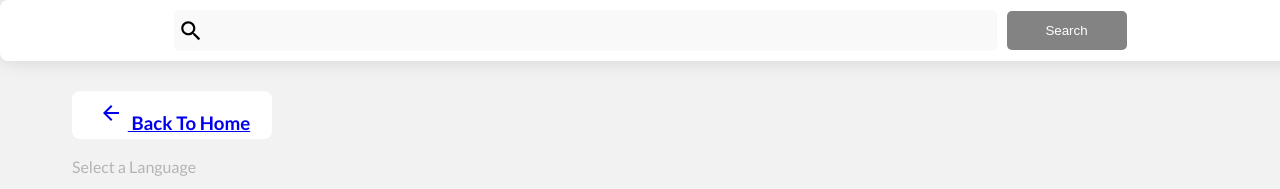
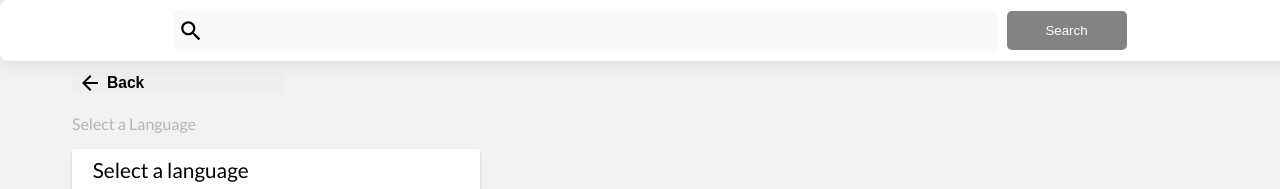
Before and after one commit to jacobdiaz/GR5, a React (Create React App) app: page /search in a window 1280 px wide. Shown: the top 189 px of the page. Built offline with nearby package versions, Linux system fonts and the light colour scheme.

Commit message:
style: Fixed back button style

```diff
--- a/src/assets/back.css
+++ b/src/assets/back.css
@@ -1,16 +1,13 @@
-.back{
-    width: 200px;
-    background-color: white;
-    text-align: center;
-    border-radius: 8px;
+.back {
+  width: 200px;
+  text-align: center;
+  border-radius: 8px;
+  height: 20px;
+  display: flex;
+  flex-direction: row;
+  align-items: center;
+  justify-content: start;
 }
-.back .icon{
-    padding: 5px;
+.icon {
+  padding-right: 5px;
 }
-.back h3{
-    padding: 5px;
-}
-
-.back:hover{
-    background-color: lightgray;
-}
--- a/src/components/BackComponent.js
+++ b/src/components/BackComponent.js
@@ -1,16 +1,18 @@
 import React from "react";
 import ArrowBackIcon from "@mui/icons-material/ArrowBack";
 import "../assets/back.css";
-import { Link } from "react-router-dom";
 
 export default function () {
   return (
-    <Link to="/GR5/">
+    <button
+      onClick={() => {
+        window.history.back();
+      }}
+    >
       <div className="back">
-        <h3>
-          <ArrowBackIcon className="icon" /> Back To Home
-        </h3>
+        <ArrowBackIcon className="icon" />
+        <h3>Back</h3>
       </div>
-    </Link>
+    </button>
   );
 }
--- a/src/components/StyledComponents/basicComponents.js
+++ b/src/components/StyledComponents/basicComponents.js
@@ -58,6 +58,7 @@ const GreyButton = styled("button")`
   text-decoration: none!important;
 
   :hover {
+    background-color: #4D4D4D;
     cursor: pointer;
   }
 `;
--- a/src/components/TutorialTextCard.js
+++ b/src/components/TutorialTextCard.js
@@ -5,7 +5,9 @@ import styled from "styled-components";
 
 import CompanyIcon from "./CompanyIcon";
 import BookmarkAddIcon from "@mui/icons-material/BookmarkAdd";
-export default function TutorialTextCard({ title, description, company }) {
+import { Link } from "react-router-dom";
+
+export default function TutorialTextCard({ title, description, company, video }) {
   const TutorialCard = styled("div")`
     background-color: white;
     padding: 25px;
@@ -23,10 +25,12 @@ export default function TutorialTextCard({ title, description, company }) {
         </div>
       </div>
       {/* Description and the button */}
-      <p>{description}</p>
+      <p style={{ paddingRight: "40%" }}>{description}</p>
       <Row style={{ alignItems: "space-between" }}>
         <div style={{ width: "70%", paddingRight: "10px" }}>
-          <GreyButton>View Tutorial</GreyButton>
+          <Link to={`/tutorial?title=${title}&paragraph=${description}&video=${video}&company=${company}`}>
+            <GreyButton>View Tutorial</GreyButton>
+          </Link>
         </div>
 
         <div style={{ width: "25%" }}>
--- a/src/routes/HomePage.js
+++ b/src/routes/HomePage.js
@@ -26,7 +26,14 @@ export default class HomePage extends Component {
     // Loop through those random numbers and create Cards
     for (let i = 0; i < ranNums.length; i++) {
       let index = ranNums[i];
-      cards.push(<TutorialTextCard company={data[index].company} title={data[index].title} description={data[index].description} />);
+      cards.push(
+        <TutorialTextCard
+          company={data[index].company}
+          title={data[index].title}
+          description={data[index].description}
+          video={data[index.videoSrc]}
+        />
+      );
     }
     return cards;
   };
```
